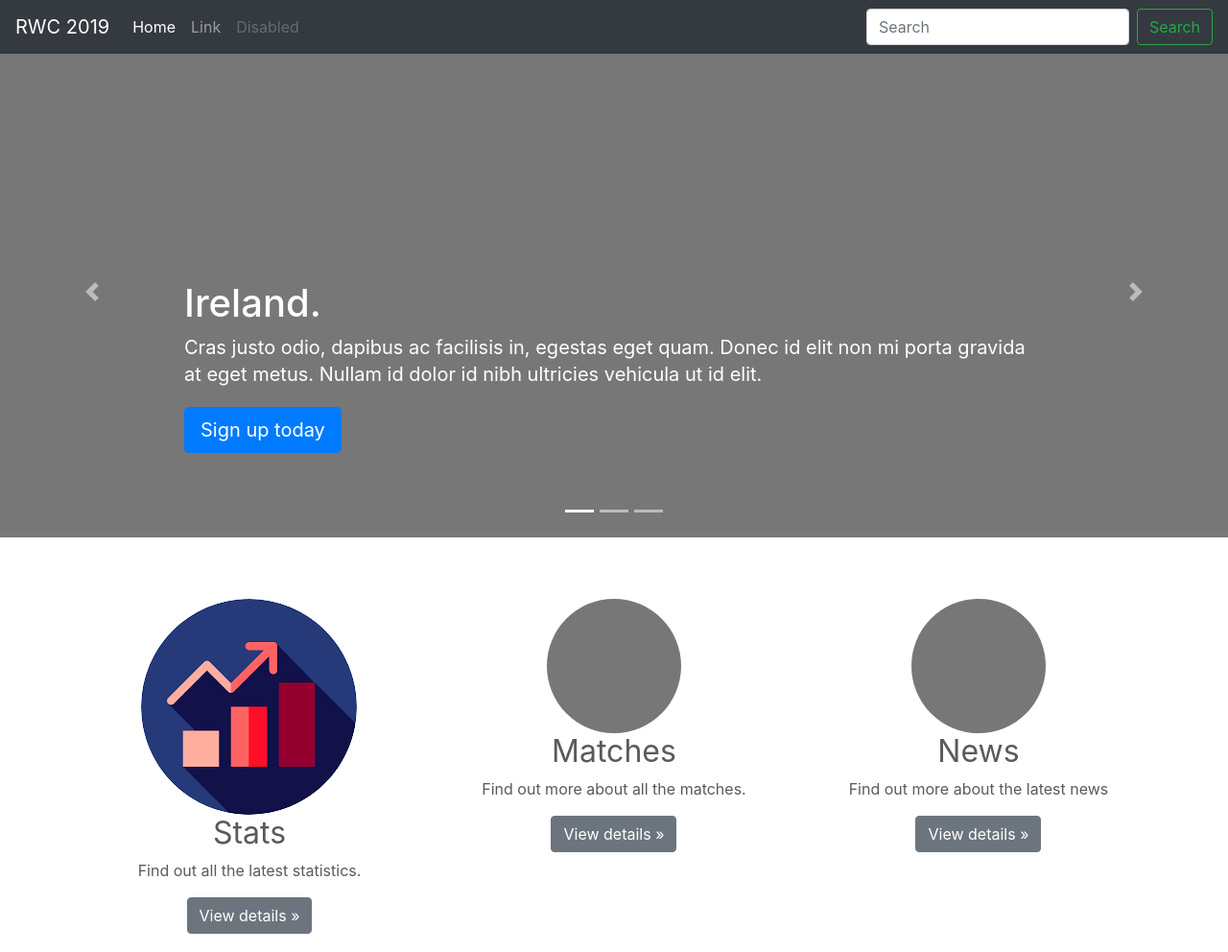
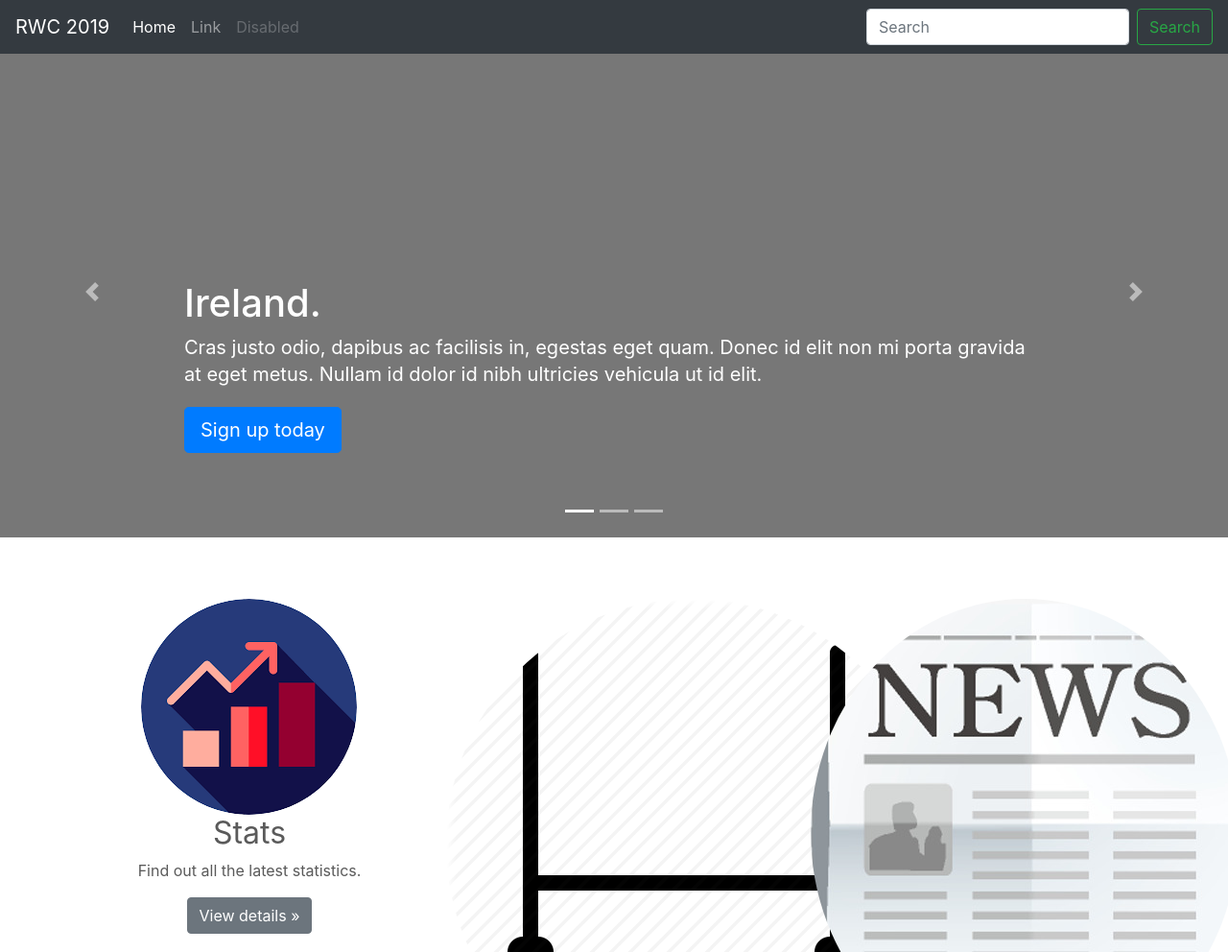
Before and after one commit to SidKandasamy/Rugby_World_Cup, a website: page teams.html in a window 1280 px wide. Shown: the top 992 px of the page at 96% size. Drawn offline with Linux system fonts and the light colour scheme; files whose address does not match are found by name.

Commit message:
updated more images

```diff
--- a/teams.html
+++ b/teams.html
@@ -10,24 +10,6 @@
 
     <link href="css/styles.min.css" rel="stylesheet">
 
-    <style>
-        .bd-placeholder-img {
-            font-size: 1.125rem;
-            text-anchor: middle;
-            -webkit-user-select: none;
-            -moz-user-select: none;
-            -ms-user-select: none;
-            user-select: none;
-        }
-
-        @media (min-width: 768px) {
-            .bd-placeholder-img-lg {
-                font-size: 3.5rem;
-            }
-        }
-    </style>
-    <!-- Custom styles for this template -->
-    <link href="carousel.css" rel="stylesheet">
 </head>
 <body>
     <header>
@@ -130,10 +112,7 @@
                 </div>
                 <!-- /.col-lg-4 -->
                 <div class="col-lg-4">
-                    <svg class="bd-placeholder-img rounded-circle" width="140" height="140" xmlns="http://www.w3.org/2000/svg" preserveaspectratio="xMidYMid slice" focusable="false" role="img" aria-label="Placeholder: 140x140">
-                        <title>Placeholder</title><rect width="100%" height="100%" fill="#777"/>
-                        <text x="50%" y="50%" fill="#777" dy=".3em">140x140</text>
-                    </svg>
+                    <img class="bd-placeholder-img rounded-circle" src="images/goalpost.png"></img>
                     <h2>Matches</h2>
                     <p>Find out more about all the matches.</p>
                     <p>
@@ -142,10 +121,8 @@
                 </div>
                 <!-- /.col-lg-4 -->
                 <div class="col-lg-4">
-                    <svg class="bd-placeholder-img rounded-circle" width="140" height="140" xmlns="http://www.w3.org/2000/svg" preserveaspectratio="xMidYMid slice" focusable="false" role="img" aria-label="Placeholder: 140x140">
-                        <title>Placeholder</title><rect width="100%" height="100%" fill="#777"/>
-                        <text x="50%" y="50%" fill="#777" dy=".3em">140x140</text>
-                    </svg>
+                    <img class="bd-placeholder-img rounded-circle" src="news.jpg">
+                    </img>
                     <h2>News</h2>
                     <p>Find out more about the latest news</p>
                     <p>
```
